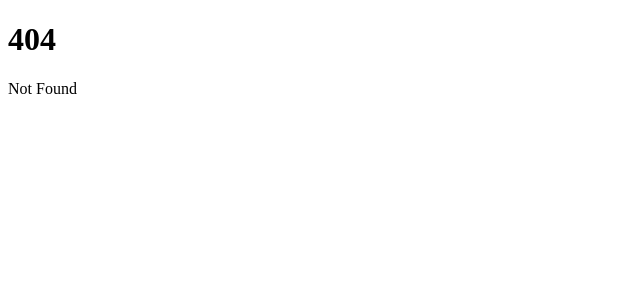
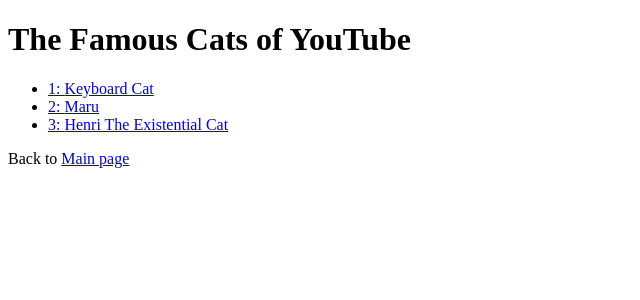
Before and after one commit to twent/svelte-kit-learning, a SvelteKit app: page /chapter-one/logic/each in a window 1280 px wide. Before the commit this address had no page. Shown: the top 300 px of the page, without its empty margins (0-640 px from the left). Built offline with nearby package versions, Linux system fonts and the light colour scheme.

Commit message:
✅ 1.4.4 Each-block

```diff
--- a/src/routes/+page.svelte
+++ b/src/routes/+page.svelte
@@ -59,7 +59,7 @@
 	</li>
 </ul>
 
-<h3>1.3 Props</h3>
+<h3>1.4 Logic</h3>
 <ul>
 	<li>
 		<Link href="/chapter-one/logic/if" title="Task 1 - If-blocks" />
@@ -70,4 +70,7 @@
 	<li>
 		<Link href="/chapter-one/logic/else-if" title="Task 3 - Else-if-blocks" />
 	</li>
+	<li>
+		<Link href="/chapter-one/logic/each" title="Task 4 - Each-blocks" />
+	</li>
 </ul>
--- /dev/null
+++ b/src/routes/chapter-one/logic/each/+page.svelte
@@ -0,0 +1,33 @@
+<script>
+	import { HomeLink } from '$lib/index'
+
+	let cats = [
+		{
+			id: 'J---aiyznGQ',
+			name: 'Keyboard Cat'
+		},
+		{
+			id: 'z_AbfPXTKms',
+			name: 'Maru'
+		},
+		{
+			id: 'OUtn3pvWmpg',
+			name: 'Henri The Existential Cat'
+		}
+	]
+</script>
+
+<h1>The Famous Cats of YouTube</h1>
+
+<ul>
+	<!--{#each cats as cat, index}-->
+	{#each cats as { id, name }, index}
+		<li>
+			<a target="_blank" rel="noreferrer" href="https://www.youtube.com/watch?v={id}">
+				{index + 1}: {name}
+			</a>
+		</li>
+	{/each}
+</ul>
+
+<HomeLink />
```
